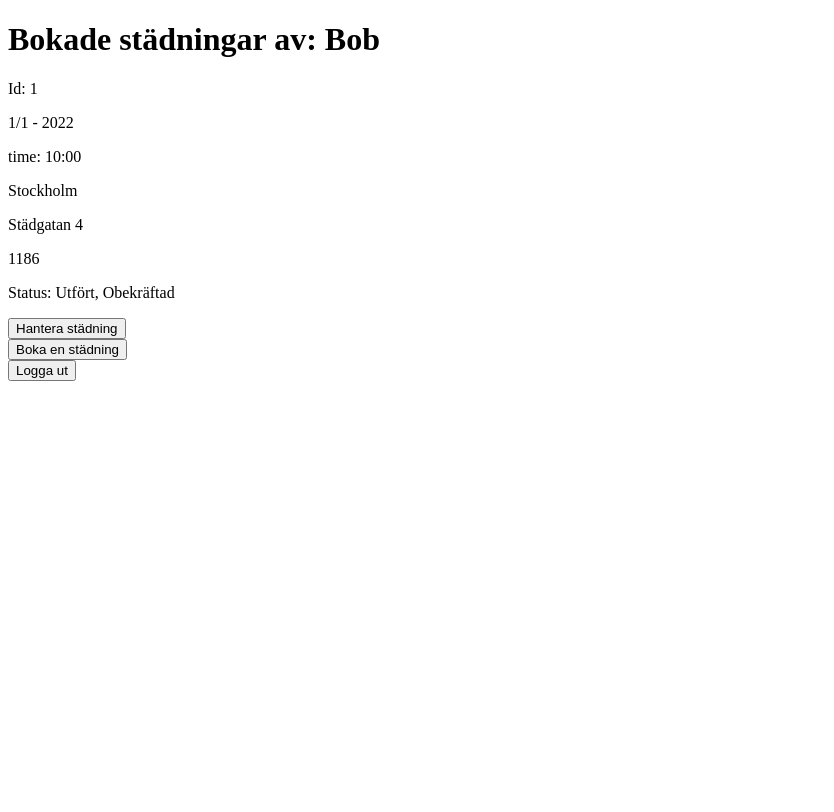
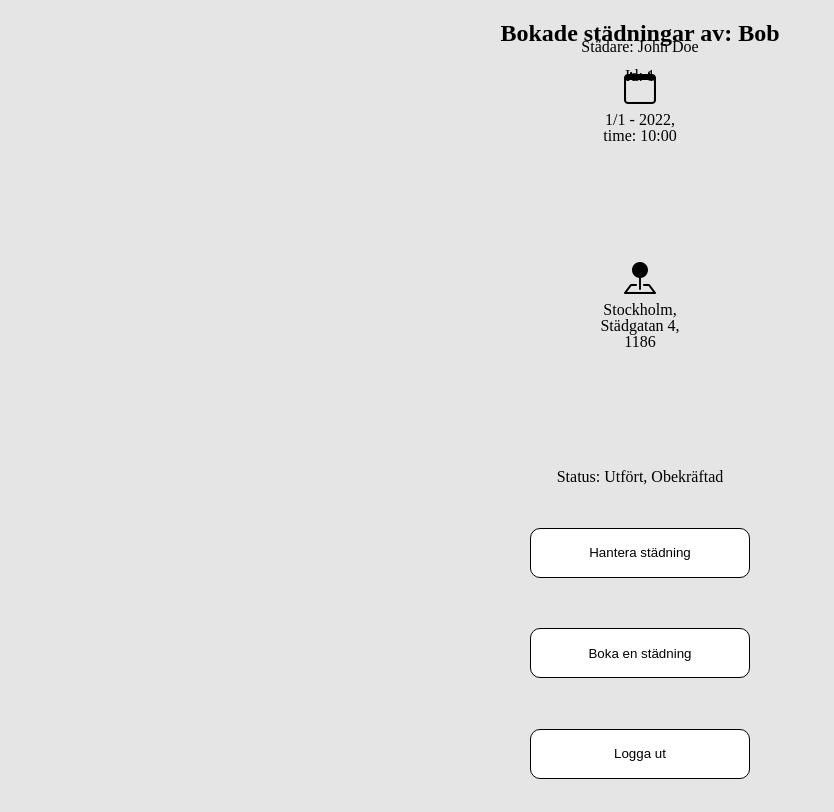
Before and after one commit to dennislundgren/MI-AGIL-ProluoBene, a website built with Parcel: page src/pages/bookings.html in a window 1280 px wide. Shown: the whole page, without its empty margins (0-834 px from the left). Built offline with nearby package versions, Linux system fonts and the light colour scheme.

Commit message:
Styling configuration.

```diff
--- a/package.json
+++ b/package.json
@@ -5,7 +5,8 @@
   "main": "index.js",
   "source": "src/index.html",
   "scripts": {
-    "start": "parcel --no-cache"
+    "start": "parcel --no-cache",
+    "build": "parcel src/pages/bookings.html --no-cache"
   },
   "keywords": [],
   "author": "Malcolm Lindberg, Dennis Lundgren, Rasmus Palm",
--- a/src/pages/bookings.html
+++ b/src/pages/bookings.html
@@ -5,34 +5,44 @@
     <meta http-equiv="X-UA-Compatible" content="IE=edge" />
     <meta name="viewport" content="width=device-width, initial-scale=1.0" />
     <title>Bookings</title>
+    <link
+      rel="stylesheet"
+      href="https://cdn.jsdelivr.net/npm/bootstrap-icons@1.8.1/font/bootstrap-icons.css"
+    />
     <link rel="stylesheet" href="../scss/main.scss" />
   </head>
-  <body id="bookings">
-    <h1>Bokade städningar av: Bob</h1>
+  <body class="bookings">
+    <div class="heading">
+      <h2>Bokade städningar av: Bob</h2>
+    </div>
     <div>
       <p>Id: 1</p>
-
-      <div>
-        <p>1/1 - 2022</p>
+      <p class="cleaner">Städare: John Doe</p>
+      <div class="time">
+        <i class="bi bi-calendar"></i>
+        <!-- <p>1/1 - 2022, time 10:00</p> -->
+        <p>1/1 - 2022,</p>
         <p>time: 10:00</p>
       </div>
-      <div>
-        <p>Stockholm</p>
-        <p>Städgatan 4</p>
+      <div class="location">
+        <i class="bi bi-pin-map-fill"></i>
+        <!-- <p>Stockholm,Städgatan 4, 1186</p> -->
+        <p class="this">Stockholm,</p>
+        <p>Städgatan 4,</p>
         <p>1186</p>
       </div>
       <p>Status: Utfört, Obekräftad</p>
     </div>
 
-    <div>
+    <div class="btnContainer">
       <form action="">
-        <button>Hantera städning</button>
+        <button class="btn">Hantera städning</button>
       </form>
       <form action="">
-        <button>Boka en städning</button>
+        <button class="btn">Boka en städning</button>
       </form>
       <form action="">
-        <button>Logga ut</button>
+        <button class="btn">Logga ut</button>
       </form>
     </div>
   </body>
--- /dev/null
+++ b/src/scss/layouts/_bookings.scss
@@ -0,0 +1,30 @@
+@use "../base/variables";
+
+.bookings {
+  background-color: #e5e5e5;
+  text-align: center;
+  .cleaner {
+    margin-top: -5%;
+  }
+  .bi {
+    font-size: 32px;
+  }
+  .time {
+    line-height: 0%;
+    margin-bottom: 10%;
+  }
+  .location {
+    line-height: 0%;
+    margin-bottom: 10%;
+  }
+  .btnContainer {
+    .btn {
+      background-color: white;
+      border: 1px solid black;
+      width: 220px;
+      height: 50px;
+      border-radius: 10px;
+      margin: 2%;
+    }
+  }
+}
--- a/src/scss/main.scss
+++ b/src/scss/main.scss
@@ -0,0 +1 @@
+@use "layouts/bookings";
```
